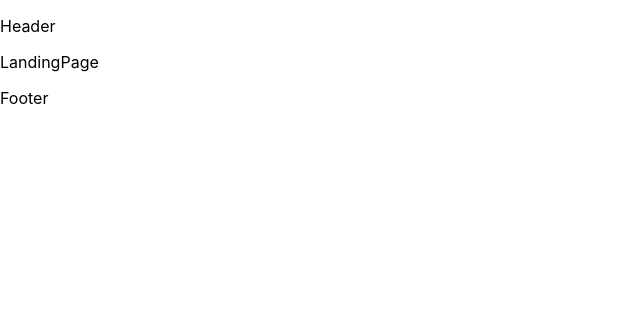
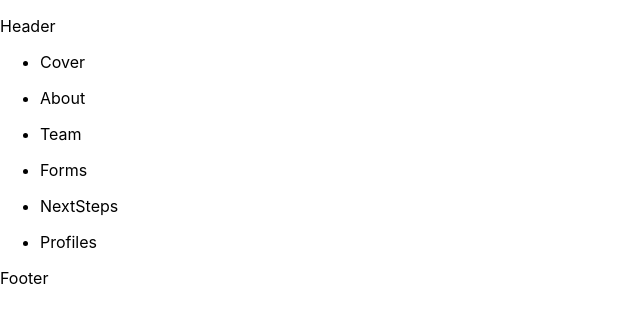
Before and after one commit to grio-project/grio-landing-page, a React (Create React App) app: page / in a window 1280 px wide. Shown: the top 322 px of the page, without its empty margins (0-640 px from the left). Built offline with nearby package versions, Linux system fonts and the light colour scheme.

Commit message:
feat(React): Implements landing page structure

```diff
--- a/src/Components/About.tsx
+++ b/src/Components/About.tsx
@@ -4,7 +4,11 @@ class About extends Component {
   render() {
     return (
       <div>
-
+        <ul>
+          <li>
+            About
+          </li>
+        </ul>
       </div>
     );
   }
--- a/src/Components/Cover.tsx
+++ b/src/Components/Cover.tsx
@@ -4,7 +4,11 @@ class Cover extends Component {
   render() {
     return (
       <div>
-
+        <ul>
+          <li>
+            Cover
+          </li>
+        </ul>
       </div>
     );
   }
--- a/src/Components/Forms.tsx
+++ b/src/Components/Forms.tsx
@@ -4,7 +4,11 @@ class Forms extends Component {
   render() {
     return (
       <div>
-
+        <ul>
+          <li>
+            Forms
+          </li>
+        </ul>
       </div>
     );
   }
--- a/src/Components/LandingPage.tsx
+++ b/src/Components/LandingPage.tsx
@@ -1,10 +1,20 @@
 import React, { Component } from 'react';
-
+import Cover from './Cover';
+import About from './About';
+import Team from './Team';
+import Forms from './Forms';
+import NextSteps from './NextSteps';
+import Profiles from './Profiles';
 class LandingPage extends Component {
   render() {
     return (
       <div>
-        <p>LandingPage</p>
+        <Cover />
+        <About />
+        <Team />
+        <Forms />
+        <NextSteps />
+        <Profiles />
       </div>
     );
   }
--- a/src/Components/NextSteps.tsx
+++ b/src/Components/NextSteps.tsx
@@ -4,7 +4,11 @@ class NextSteps extends Component {
   render() {
     return (
       <div>
-
+        <ul>
+          <li>
+            NextSteps
+          </li>
+        </ul>
       </div>
     );
   }
--- a/src/Components/Profiles.tsx
+++ b/src/Components/Profiles.tsx
@@ -4,7 +4,11 @@ class Profiles extends Component {
   render() {
     return (
       <div>
-
+        <ul>
+          <li>
+            Profiles
+          </li>
+        </ul>
       </div>
     );
   }
--- a/src/Components/Team.tsx
+++ b/src/Components/Team.tsx
@@ -4,7 +4,11 @@ class Team extends Component {
   render() {
     return (
       <div>
-
+        <ul>
+          <li>
+            Team
+          </li>
+        </ul>
       </div>
     );
   }
```
